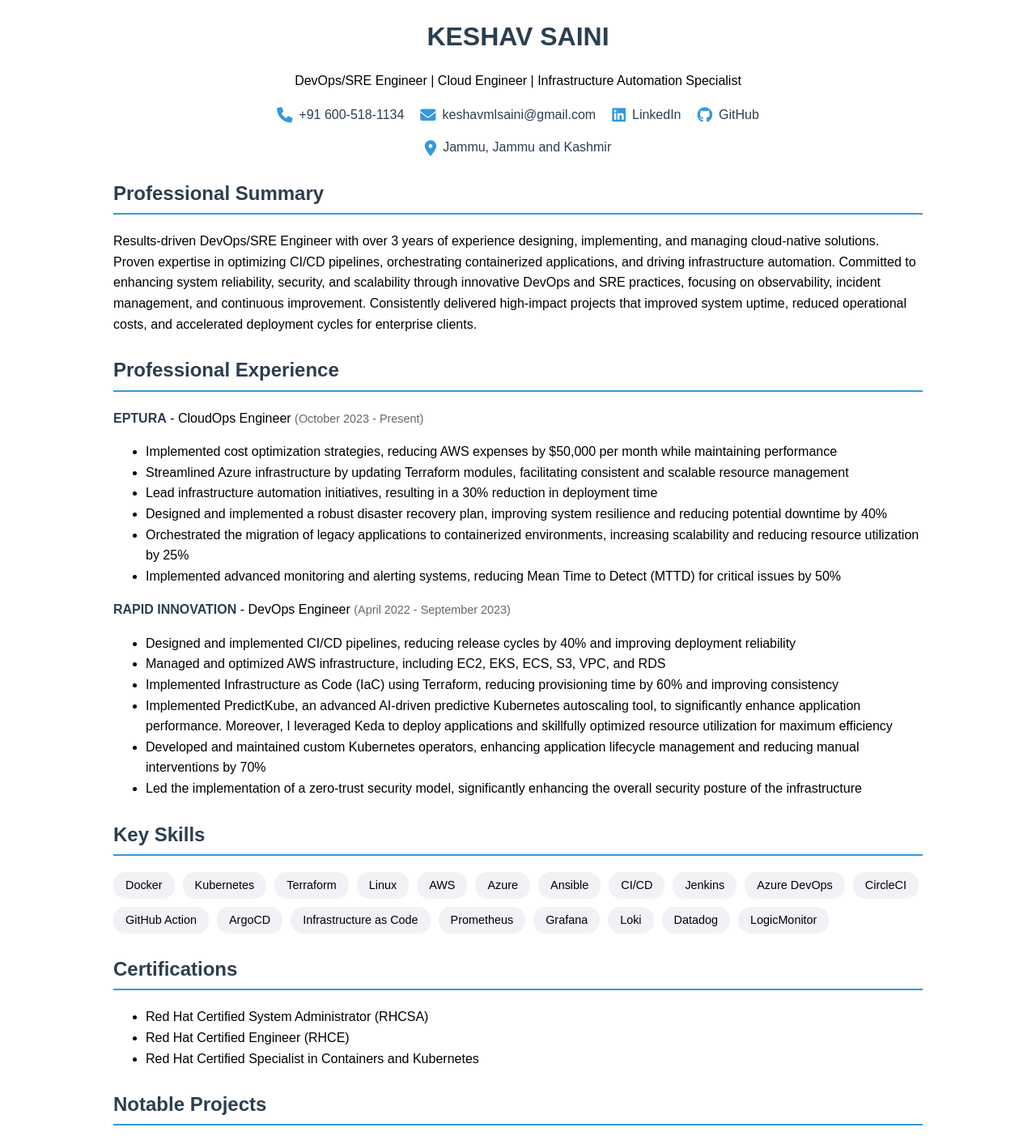
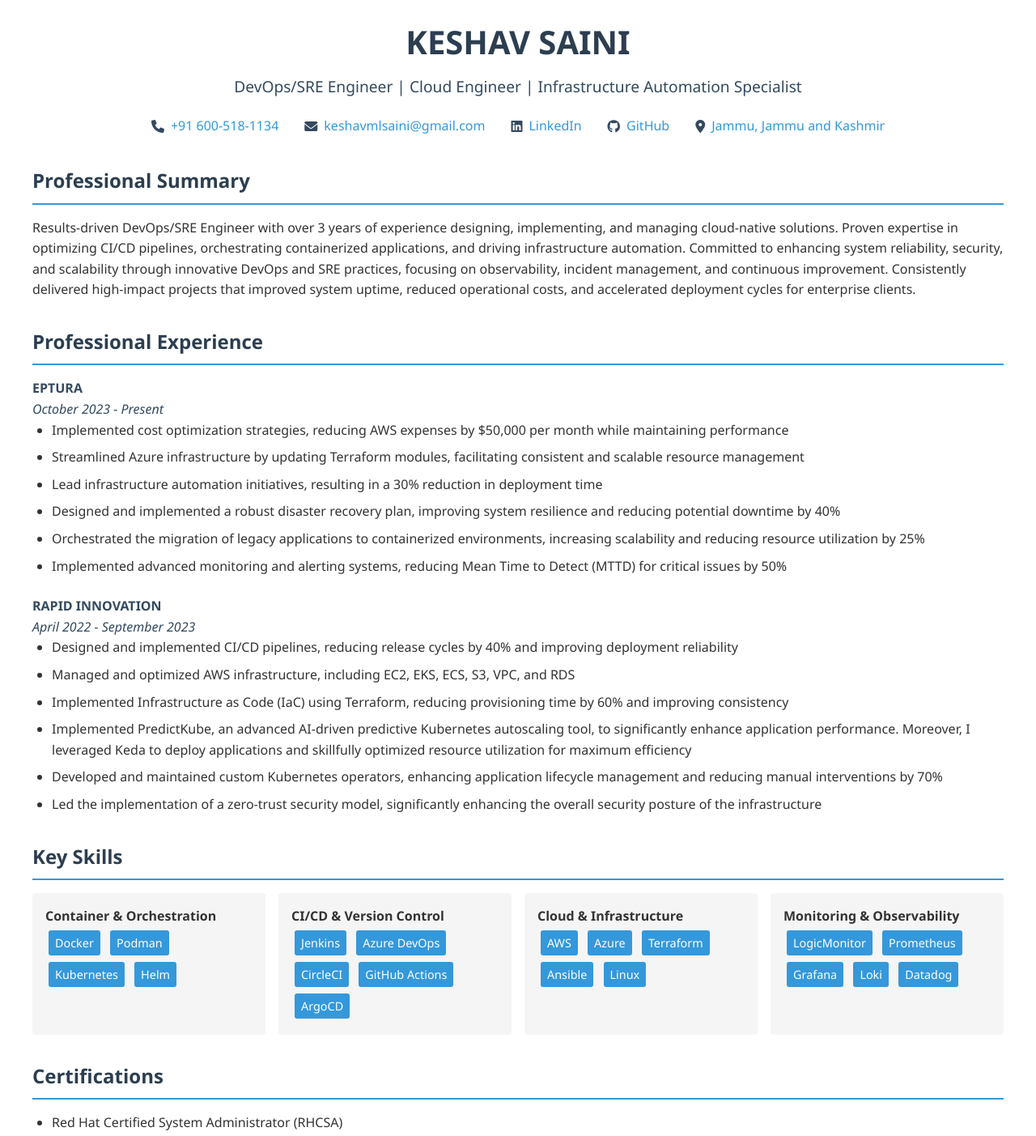
Before and after one commit to hritikch24/keshav, a plain HTML site: page index.html in a window 1280 px wide. Shown: the top 1403 px of the page at 81% size. Drawn offline with Linux system fonts and the light colour scheme.

Commit message:
Update index.html

```diff
--- a/index.html
+++ b/index.html
@@ -1,129 +1,185 @@
 <!DOCTYPE html>
-<html>
+<html lang="en">
 <head>
+    <meta charset="UTF-8">
+    <meta name="viewport" content="width=device-width, initial-scale=1.0">
+    <title>Keshav Saini - DevOps/SRE Engineer</title>
+    <link rel="stylesheet" href="https://cdnjs.cloudflare.com/ajax/libs/font-awesome/6.0.0/css/all.min.css">
     <style>
+        :root {
+            --primary-color: #2c3e50;
+            --secondary-color: #34495e;
+            --accent-color: #3498db;
+            --text-color: #333;
+            --light-gray: #f5f5f5;
+            --highlight-color: #e74c3c;
+        }
+
         body {
-            font-family: Arial, sans-serif;
-            max-width: 1000px;
+            font-family: 'Segoe UI', Arial, sans-serif;
+            line-height: 1.6;
+            color: var(--text-color);
+            max-width: 1200px;
             margin: 0 auto;
             padding: 20px;
-            line-height: 1.6;
         }
 
         .header {
             text-align: center;
-            margin-bottom: 20px;
+            margin-bottom: 2rem;
+        }
+
+        h1 {
+            color: var(--primary-color);
+            margin: 0;
+            font-size: 2.5rem;
+        }
+
+        .title {
+            color: var(--secondary-color);
+            font-size: 1.2rem;
+            margin: 0.5rem 0;
         }
 
         .contact-info {
             display: flex;
             justify-content: center;
             flex-wrap: wrap;
-            gap: 20px;
-            margin: 15px 0;
+            gap: 1rem;
+            margin: 1rem 0;
         }
 
         .contact-item {
+            color: var(--accent-color);
+            text-decoration: none;
+            padding: 0.25rem 0.5rem;
             display: flex;
             align-items: center;
-            gap: 8px;
-            color: #2c3e50;
-            text-decoration: none;
-            font-size: 1rem;
+            gap: 0.5rem;
+        }
+
+        .contact-item i {
+            color: var(--secondary-color);
         }
 
         .contact-item:hover {
-            color: #3498db;
-        }
-
-        .contact-icon {
-            color: #3498db;
-            font-size: 1.2rem;
+            text-decoration: underline;
         }
 
         .section {
-            margin: 25px 0;
+            margin: 2rem 0;
         }
 
-        .skills {
-            display: flex;
-            flex-wrap: wrap;
-            gap: 10px;
-            margin: 10px 0;
+        h2 {
+            color: var(--primary-color);
+            border-bottom: 2px solid var(--accent-color);
+            padding-bottom: 0.5rem;
+            margin-bottom: 1rem;
         }
 
-        .skill {
-            background: #f0f2f5;
-            padding: 5px 15px;
-            border-radius: 15px;
-            font-size: 0.9em;
+        .experience-item {
+            margin-bottom: 1.5rem;
         }
 
         .company {
             font-weight: bold;
-            color: #2c3e50;
+            color: var(--secondary-color);
         }
 
         .date {
-            color: #666;
-            font-size: 0.9em;
+            color: var(--secondary-color);
+            font-style: italic;
         }
 
-        .language-item {
-            margin-right: 20px;
+        .skills-grid {
+            display: grid;
+            grid-template-columns: repeat(auto-fit, minmax(250px, 1fr));
+            gap: 1rem;
+            margin-top: 1rem;
         }
 
-        .language-proficiency {
-            font-weight: bold;
+        .skill-category {
+            background: var(--light-gray);
+            padding: 1rem;
+            border-radius: 4px;
         }
 
-        h1 {
-            margin: 0;
-            color: #2c3e50;
+        .skill {
+            display: inline-block;
+            background: var(--accent-color);
+            color: white;
+            padding: 0.25rem 0.5rem;
+            margin: 0.25rem;
+            border-radius: 3px;
+            font-size: 0.9rem;
         }
 
-        h2 {
-            color: #2c3e50;
-            border-bottom: 2px solid #3498db;
-            padding-bottom: 5px;
+        .project {
+            margin-bottom: 2rem;
+            padding: 1rem;
+            background: var(--light-gray);
+            border-radius: 4px;
+        }
+
+        .project h3 {
+            color: var(--secondary-color);
+            margin-top: 0;
         }
 
         .cgpa {
-            background-color: #f0f2f5;
-            padding: 2px 8px;
+            color: var(--highlight-color);
+            font-weight: bold;
+            font-size: 1.1em;
+            padding: 0.2em 0.5em;
+            background-color: rgba(231, 76, 60, 0.1);
             border-radius: 4px;
-            font-weight: bold;
-            color: #2c3e50;
+            display: inline-block;
+        }
+
+        ul {
+            margin: 0;
+            padding-left: 1.5rem;
+        }
+
+        li {
+            margin-bottom: 0.5rem;
+        }
+
+        @media (max-width: 768px) {
+            body {
+                padding: 10px;
+            }
+
+            .contact-info {
+                flex-direction: column;
+                align-items: center;
+            }
         }
     </style>
-    <!-- Adding Font Awesome for icons -->
-    <link rel="stylesheet" href="https://cdnjs.cloudflare.com/ajax/libs/font-awesome/6.0.0/css/all.min.css">
 </head>
 <body>
     <div class="header">
         <h1>KESHAV SAINI</h1>
-        <p>DevOps/SRE Engineer | Cloud Engineer | Infrastructure Automation Specialist</p>
+        <div class="title">DevOps/SRE Engineer | Cloud Engineer | Infrastructure Automation Specialist</div>
         <div class="contact-info">
             <a href="tel:+916005181134" class="contact-item">
-                <i class="fas fa-phone contact-icon"></i>
+                <i class="fas fa-phone"></i>
                 +91 600-518-1134
             </a>
             <a href="mailto:keshavmlsaini@gmail.com" class="contact-item">
-                <i class="fas fa-envelope contact-icon"></i>
+                <i class="fas fa-envelope"></i>
                 keshavmlsaini@gmail.com
             </a>
             <a href="https://www.linkedin.com/in/keshavmlsaini/" class="contact-item" target="_blank">
-                <i class="fab fa-linkedin contact-icon"></i>
+                <i class="fab fa-linkedin"></i>
                 LinkedIn
             </a>
             <a href="https://github.com/keshavmlsaini" class="contact-item" target="_blank">
-                <i class="fab fa-github contact-icon"></i>
+                <i class="fab fa-github"></i>
                 GitHub
             </a>
-        </div>
-        <div class="contact-info">
             <span class="contact-item">
-                <i class="fas fa-map-marker-alt contact-icon"></i>
+                <i class="fas fa-map-marker-alt"></i>
                 Jammu, Jammu and Kashmir
             </span>
         </div>
@@ -136,7 +192,9 @@
 
     <div class="section">
         <h2>Professional Experience</h2>
-        <p><span class="company">EPTURA</span> - CloudOps Engineer <span class="date">(October 2023 - Present)</span></p>
+        <div class="experience-item">
+            <div class="company">EPTURA</div>
+            <div class="date">October 2023 - Present</div>
             <ul>
                 <li>Implemented cost optimization strategies, reducing AWS expenses by $50,000 per month while maintaining performance</li>
                 <li>Streamlined Azure infrastructure by updating Terraform modules, facilitating consistent and scalable resource management</li>
@@ -145,8 +203,11 @@
                 <li>Orchestrated the migration of legacy applications to containerized environments, increasing scalability and reducing resource utilization by 25%</li>
                 <li>Implemented advanced monitoring and alerting systems, reducing Mean Time to Detect (MTTD) for critical issues by 50%</li>
             </ul>
+        </div>
 
-        <p><span class="company">RAPID INNOVATION</span> - DevOps Engineer <span class="date">(April 2022 - September 2023)</span></p>
+        <div class="experience-item">
+            <div class="company">RAPID INNOVATION</div>
+            <div class="date">April 2022 - September 2023</div>
             <ul>
                 <li>Designed and implemented CI/CD pipelines, reducing release cycles by 40% and improving deployment reliability</li>
                 <li>Managed and optimized AWS infrastructure, including EC2, EKS, ECS, S3, VPC, and RDS</li>
@@ -156,30 +217,42 @@
                 <li>Led the implementation of a zero-trust security model, significantly enhancing the overall security posture of the infrastructure</li>
             </ul>
         </div>
+    </div>
 
     <div class="section">
         <h2>Key Skills</h2>
-        <div class="skills">
+        <div class="skills-grid">
+            <div class="skill-category">
+                <strong>Container & Orchestration</strong><br>
                 <span class="skill">Docker</span>
+                <span class="skill">Podman</span>
                 <span class="skill">Kubernetes</span>
-            <span class="skill">Terraform</span>
-            <span class="skill">Linux</span>
-            <span class="skill">AWS</span>
-            <span class="skill">Azure</span>
-            <span class="skill">Ansible</span>
-            <span class="skill">CI/CD</span>
+                <span class="skill">Helm</span>
+            </div>
+            <div class="skill-category">
+                <strong>CI/CD & Version Control</strong><br>
                 <span class="skill">Jenkins</span>
                 <span class="skill">Azure DevOps</span>
                 <span class="skill">CircleCI</span>
-            <span class="skill">GitHub Action</span>
+                <span class="skill">GitHub Actions</span>
                 <span class="skill">ArgoCD</span>
-            <span class="skill">Infrastructure as Code</span>
+            </div>
+            <div class="skill-category">
+                <strong>Cloud & Infrastructure</strong><br>
+                <span class="skill">AWS</span>
+                <span class="skill">Azure</span>
+                <span class="skill">Terraform</span>
+                <span class="skill">Ansible</span>
+                <span class="skill">Linux</span>
+            </div>
+            <div class="skill-category">
+                <strong>Monitoring & Observability</strong><br>
+                <span class="skill">LogicMonitor</span>
                 <span class="skill">Prometheus</span>
                 <span class="skill">Grafana</span>
                 <span class="skill">Loki</span>
                 <span class="skill">Datadog</span>
-            <span class="skill">LogicMonitor</span>
-
+            </div>
         </div>
     </div>
 
@@ -194,33 +267,41 @@
 
     <div class="section">
         <h2>Notable Projects</h2>
+        <div class="project">
             <h3>Teem - Workplace Management Solution</h3>
             <ul>
                 <li>Maintained an impressive 99.9% SLA for this business-critical application</li>
                 <li>Implemented cost-saving measures, reducing expenses by $50,000</li>
                 <li>Successfully migrated infrastructure from EC2 to ECS, enhancing scalability and efficiency</li>
             </ul>
+        </div>
 
+        <div class="project">
             <h3>Ioffice - Workplace Management Application</h3>
             <ul>
                 <li>Spearheaded deployment of a comprehensive workplace management solution on Azure AKS</li>
                 <li>Implemented advanced Azure services for superior functionality</li>
                 <li>Executed cost optimization strategies, resulting in $100,000 annual savings</li>
             </ul>
+        </div>
 
+        <div class="project">
             <h3>Flush - Blockchain-based Web App Deployment</h3>
             <ul>
                 <li>Deployed a high-security blockchain application on AWS EKS</li>
                 <li>Implemented AWS Secrets Manager for safeguarding critical blockchain keys</li>
                 <li>Ensured seamless deployment and secure handling of sensitive information</li>
             </ul>
+        </div>
 
+        <div class="project">
             <h3>TheWearableInternet - Blockchain-based Wearable App Platform</h3>
             <ul>
                 <li>Architected and deployed a cutting-edge blockchain platform on AWS ECS</li>
                 <li>Leveraged various AWS services to ensure scalability and reliability</li>
                 <li>Optimized deployment strategies for enhanced performance</li>
             </ul>
+        </div>
     </div>
 
     <div class="section">
@@ -232,8 +313,16 @@
 
     <div class="section">
         <h2>Languages</h2>
-        <span class="language-item"><span class="language-proficiency">Hindi:</span> Native</span>
-        <span class="language-item"><span class="language-proficiency">English:</span> Proficient</span>
+        <p>
+            <span class="contact-item">
+                <i class="fas fa-language"></i>
+                Hindi: Native
+            </span><br>
+            <span class="contact-item">
+                <i class="fas fa-language"></i>
+                English: Proficient
+            </span>
+        </p>
     </div>
 </body>
 </html>
```
Lines whose indentation alone changed are shown as unchanged.
